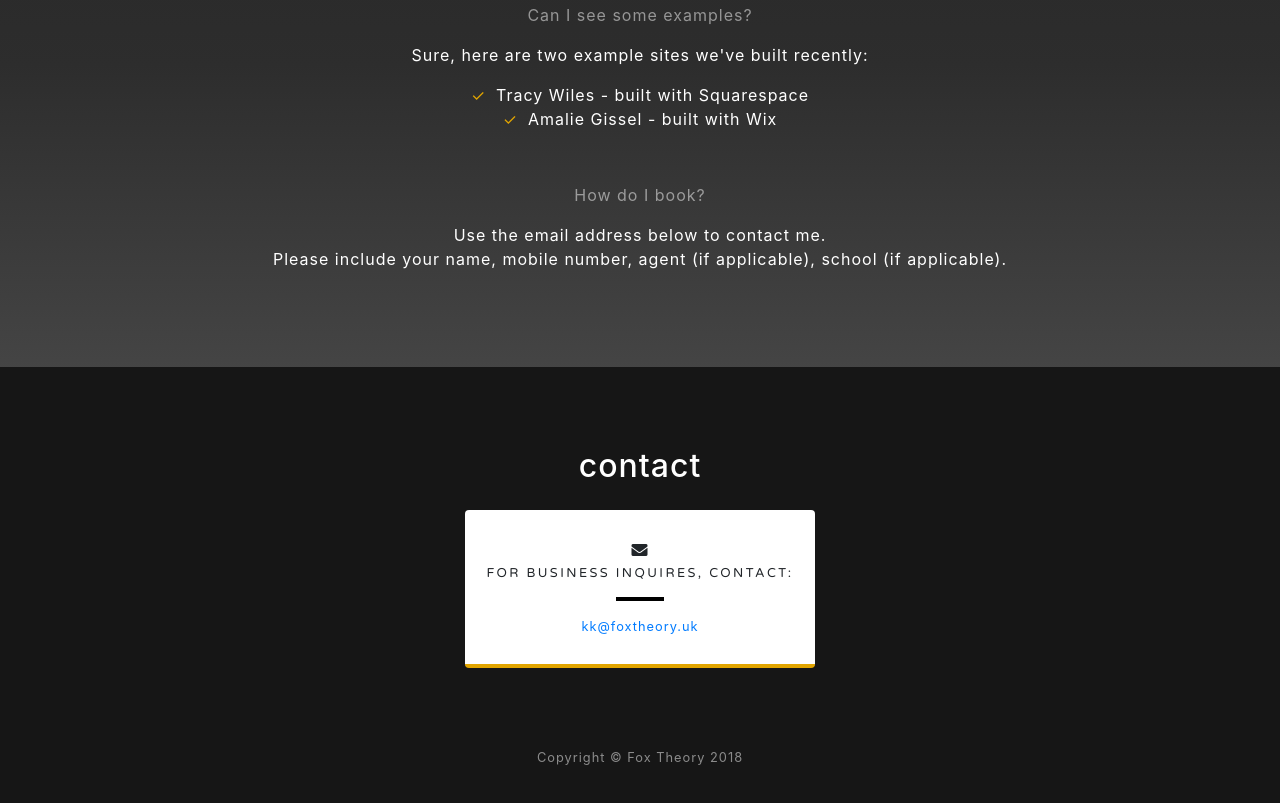
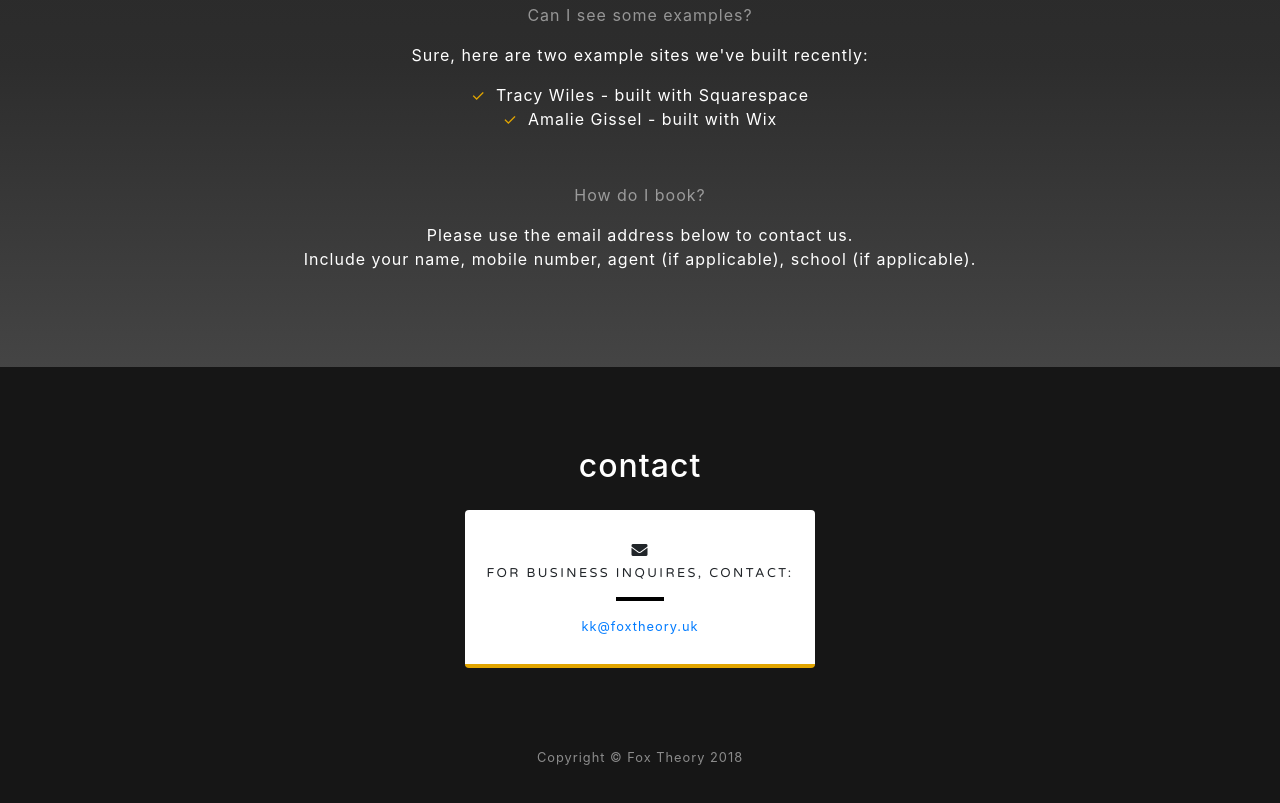
Before and after one commit to verybiigcat/foxtheory, a website with bundled scripts: page website.html in a window 1280 px wide. Shown: the part 1652-2455 px from the top of the page. Built offline with nearby package versions, Linux system fonts and the light colour scheme.

Commit message:
Small text fix

```diff
--- a/website.html
+++ b/website.html
@@ -97,7 +97,7 @@
 
 	    <br/><br/>
 		<p class="text-white-50 mb-3 mt-1 text-center">How do I book?</p>
-		<p class="text-white mb-3 mt-1 text-center">Use the email address below to contact me.<br/>Please include your name, mobile number, agent (if applicable), school (if applicable).</p>
+		<p class="text-white mb-3 mt-1 text-center">Please use the email address below to contact us.<br/>Include your name, mobile number, agent (if applicable), school (if applicable).</p>
 	   </div>
 	</section>
 
```
